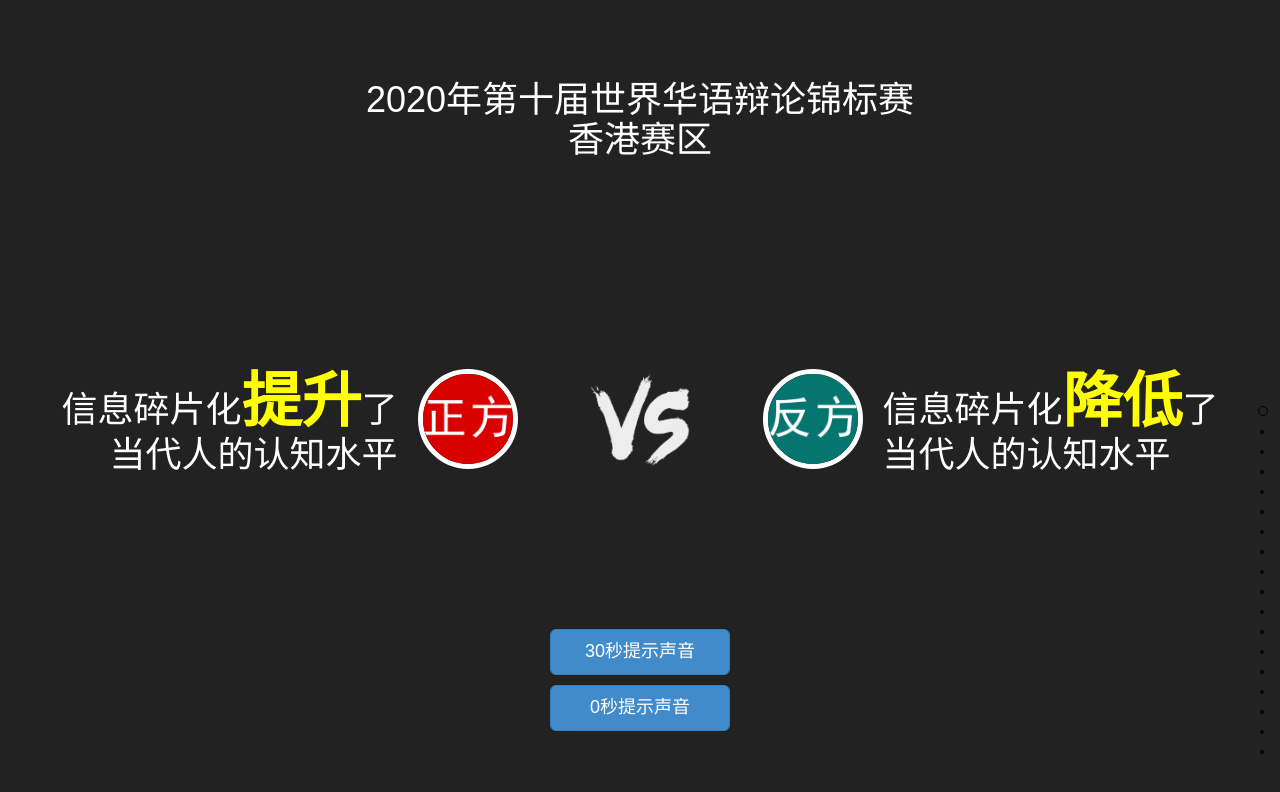
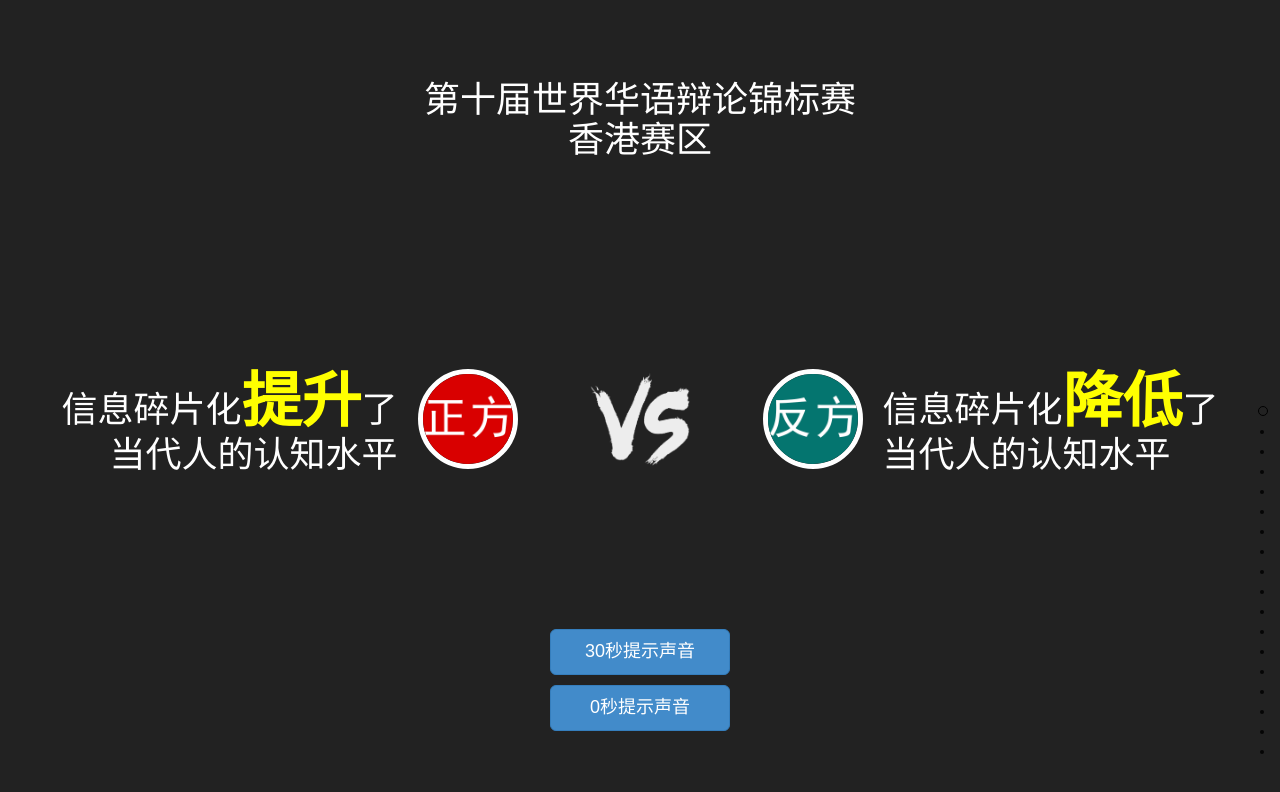
Before and after one commit to CITYUPDT/DebateTimer, a plain HTML site: page index.html in a window 1280 px wide. Drawn offline with Linux system fonts and the light colour scheme; a script that the page names is missing.

Commit message:
Some adjustments

```diff
--- a/index.html
+++ b/index.html
@@ -38,7 +38,7 @@
   <div class="main">
     <div class="container-fluid">
       <div class="row text-center margin-top-sm">
-        <h1> 2020年第十届世界华语辩论锦标赛<br>香港赛区</h1>
+        <h1>第十届世界华语辩论锦标赛<br>香港赛区</h1>
       </div>
       <div class="row margin-top-lg">
         <div class="col-lg-5">
```
